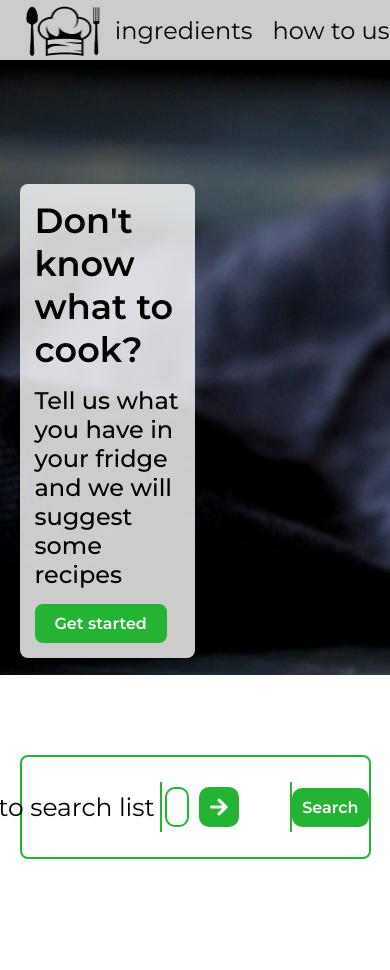
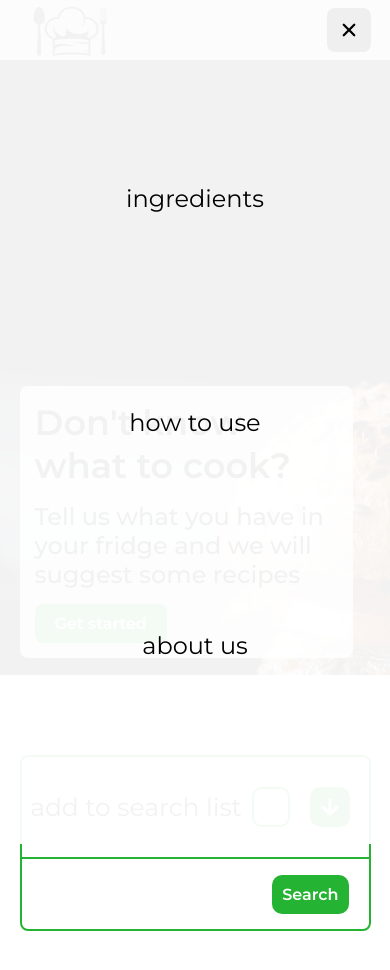
Before and after one commit to MirelaVasileva/whats-for-dinner, a React (Create React App) app: page / in a window 390 px wide. Shown: the top 970 px of the page. Before the commit the page ends 924 px from the top, so only its background shows below. Built offline with nearby package versions, Linux system fonts and the light colour scheme.

Commit message:
feat: mobile friendliness

```diff
--- a/src/Components/Hero/Hero.jsx
+++ b/src/Components/Hero/Hero.jsx
@@ -2,6 +2,7 @@ import './hero.css'
 // import hero from '../../images/hero.jpg'
 
 export const Hero = () => {
+
     return (
         <div id='hero-div'>
             <div className='hero-img-div'>
--- a/src/Components/Hero/hero.css
+++ b/src/Components/Hero/hero.css
@@ -15,6 +15,10 @@
     flex-direction: column;
     justify-content: center;
     align-items: center;
+    @media screen and (max-width: 800px) {
+    background-position: 50%;
+
+    }
 }
 .hero-section{
     width: 50%;
@@ -30,7 +34,9 @@
     align-items: start;
     text-align: left;
     gap: 15px;
-
+    @media screen and (max-width: 800px) {
+        width: 95%;
+    }
 }
 .title{
     font-size: 35px;
--- a/src/Components/Navbar/Navbar.jsx
+++ b/src/Components/Navbar/Navbar.jsx
@@ -1,12 +1,18 @@
 import "./navbar.css"
 import logo from "../../images/logo.png"
+import { IoClose } from "react-icons/io5";
+import { IoMenu } from "react-icons/io5";
+import { useState } from "react";
 
 export const Navbar = () => {
+
+    const [navOpen, setNavOpen]= useState(true)
+
     return (
         <div id="navbar">
             <div className="inner-nav">
             <img width={"100px"} className="logo" src={logo} alt="" />
-            <ul className="nav-items">
+            <ul className={`nav-items ${navOpen ? "open" : ""}`}>
                 {/* TODO: replace with meaningful links */}
                 <li>
                     ingredients
@@ -18,6 +24,9 @@ export const Navbar = () => {
                    about us
                 </li>
             </ul>
+            <button className="nav-toggle" onClick={() => setNavOpen(!navOpen)}>
+                {!navOpen?<IoMenu />:<IoClose/>}
+            </button>
             </div>
         </div>
     )
--- a/src/Components/Navbar/navbar.css
+++ b/src/Components/Navbar/navbar.css
@@ -27,6 +27,21 @@
 
 }
 
+.nav-toggle{
+    display: none;
+    border: none;
+    padding: 10px;
+    border-radius: 8px;
+    font-size: 24px;
+    @media screen and (max-width:800px) {
+        z-index: 100;
+        display: flex;
+        justify-content: center;
+        align-self: center;
+        margin-left: auto;
+    }
+}
+
 .nav-items{
     min-width: 35%;
     display: flex;
@@ -36,7 +51,22 @@
     font-size: 24px;
     white-space: nowrap;
     list-style-type: none;
-
+    @media screen and (max-width: 800px) {
+        display: none;
+        &.open {
+            height: 100vh;
+            width: 100%;
+            z-index: 99;
+            background-color: rgba(255,255,255,.95);
+            display: flex;
+            flex-direction: column;
+            justify-content: space-evenly;
+            align-items: center;
+            position: absolute;
+            top: 0;
+            left: 0;
+        }
+    }
 }
 .nav-items > li {
     cursor: pointer;
--- a/src/Components/Recipes/RecipeItem/recipeItem.css
+++ b/src/Components/Recipes/RecipeItem/recipeItem.css
@@ -9,6 +9,11 @@
     padding: 2rem;
   background-color: #f6f6f6;
   border-radius:8px;
+  @media screen and(max-width:800px) {
+    width: 95%;
+    height: auto;
+    min-height: 350px;
+  }
 }
 .recipe-info{
     height: 100%;
--- a/src/Components/Recipes/RecipeSearch/RecipeSearch.jsx
+++ b/src/Components/Recipes/RecipeSearch/RecipeSearch.jsx
@@ -36,6 +36,7 @@ export const RecipeSearch = ({setrecipes, recipes}) => {
         setSearchList(res)
     }
 
+
     return (
             <div id="recipe-search">
                 <section className="inner-recipe">
@@ -45,12 +46,11 @@ export const RecipeSearch = ({setrecipes, recipes}) => {
                                 add to search list
                             </label>
                             <input name="search" className="input" />
-                            <button type="submit" className="form-btn">
+                            <button type="submit" className="arrow form-btn">
                                 <FaArrowRight size={20} />
                             </button>
                         </form>
                         <div className="search-field">
-
                             <div className="search-items">
                                 {serachList.map((item, i) =>
                                     <p className="item" key={uniqid}>{item}
--- a/src/Components/Recipes/RecipeSearch/recipeSearch.css
+++ b/src/Components/Recipes/RecipeSearch/recipeSearch.css
@@ -1,10 +1,10 @@
 #recipe-search{
     width: 100%;
-    min-height: 20vh;
     display:flex;
     justify-content: center;
     align-items: start;
     margin-top: 5rem;
+    margin-bottom: 5rem;
 }
 .inner-recipe{
     width: 100%;
@@ -28,17 +28,25 @@
     background-color: white;
     justify-content: space-between;
     border:2px solid rgb(36, 179, 50);
+
+    @media screen and (max-width:800px) {
+        flex-direction: column;
+            align-items: center;
+
+    }
 }
 .form{
     width: 40%;
     height: 100px;
-    padding: 10px;
     display:flex;
-    justify-content: center;
+    justify-content: space-between;
     align-items: center;
     font-size: 25px;
     white-space: nowrap;
     gap: 10px;
+    @media screen and (max-width:800px) {
+        width: 95%;
+    }
 }
 .form-btn{
     display:flex;
@@ -47,21 +55,27 @@
     border: none;
     cursor: pointer;
     padding: 10px;
+    margin-left: 10px;
+    margin-right: 10px;
     border-radius:10px;
     background-color:  rgb(36, 179, 50);
     color: white;
     padding: 10px;
     font-weight: 600;
     font-size: 16px;
-    transition: all 0.3s ease-in-out;
 
 }
+.arrow{
+    @media screen and (max-width:800px) {
+        transform: rotate(90deg);
+    }
+}
+
 .form-btn:hover{
     background-color:  rgb(8, 142, 21);
 }
 .search-items{
     width: 85%;
-    padding: 10px;
     min-height: 50px;
     border-left: 2px solid white;
     display: flex;
@@ -69,8 +83,6 @@
     gap: 20px;
     align-items: center;
     flex-wrap: wrap;
-    border-right:2px solid rgb(36, 179, 50);
-    border-left:2px solid rgb(36, 179, 50);
 }
 
 .item{
@@ -93,9 +105,19 @@
 }
 .search-field{
     display: flex;
-    justify-content: space-evenly;
+    padding: 10px;
+    justify-content: space-between;
     align-items: center;
     width: 60%;
     padding-top: 10px;
     padding-bottom: 10px;
+    border-left:2px solid rgb(36, 179, 50);
+
+        @media screen and (max-width:800px) {
+            width: 100%;
+        border:none;
+
+        border-top: 2px solid rgb(36, 179, 50);
+
+        }
 }
--- a/src/index.css
+++ b/src/index.css
@@ -3,4 +3,6 @@
     padding: 0;
     margin: 0;
     font-family: "Montserrat", sans-serif;
+    transition: all 0.3s ease-in-out;
+
 }
```
